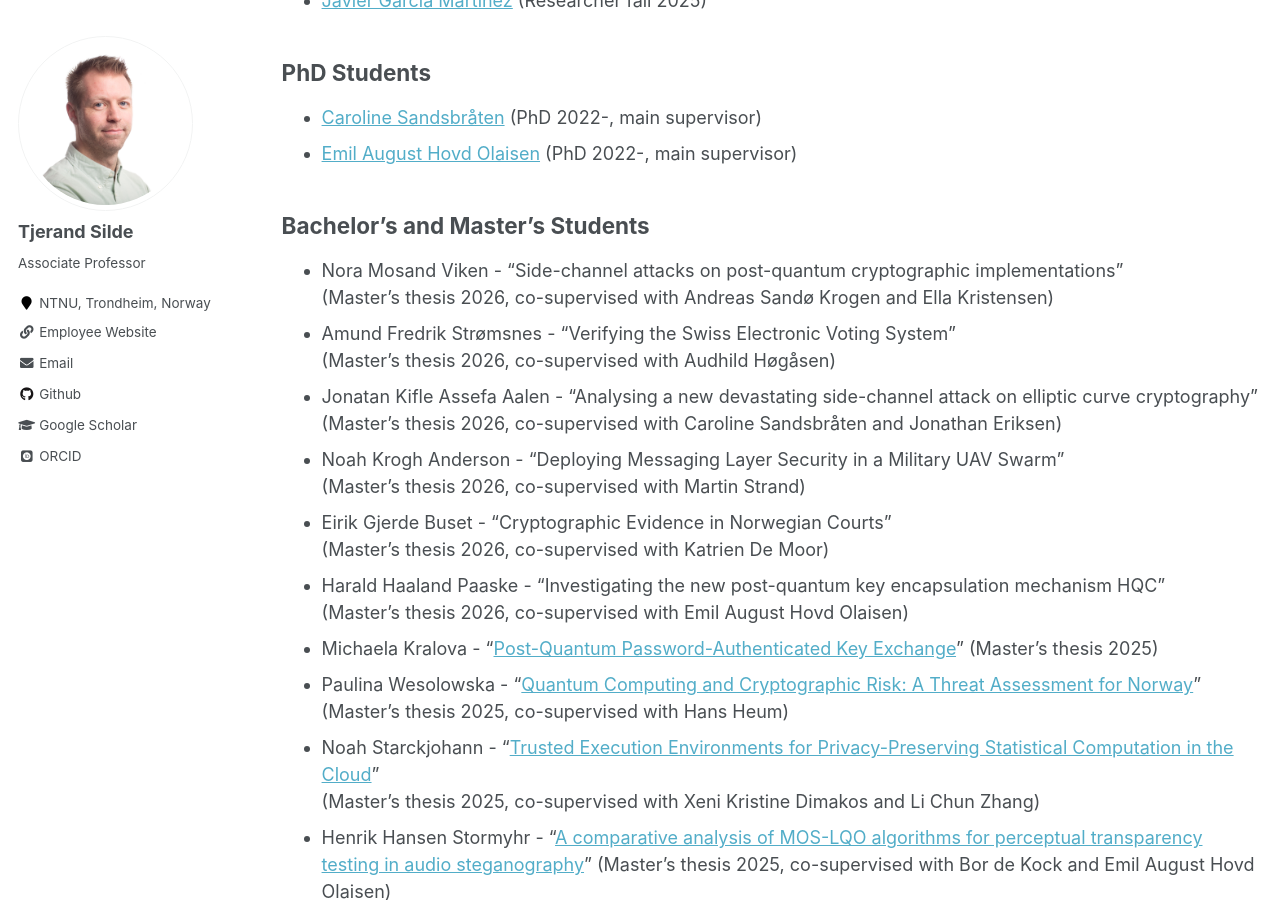
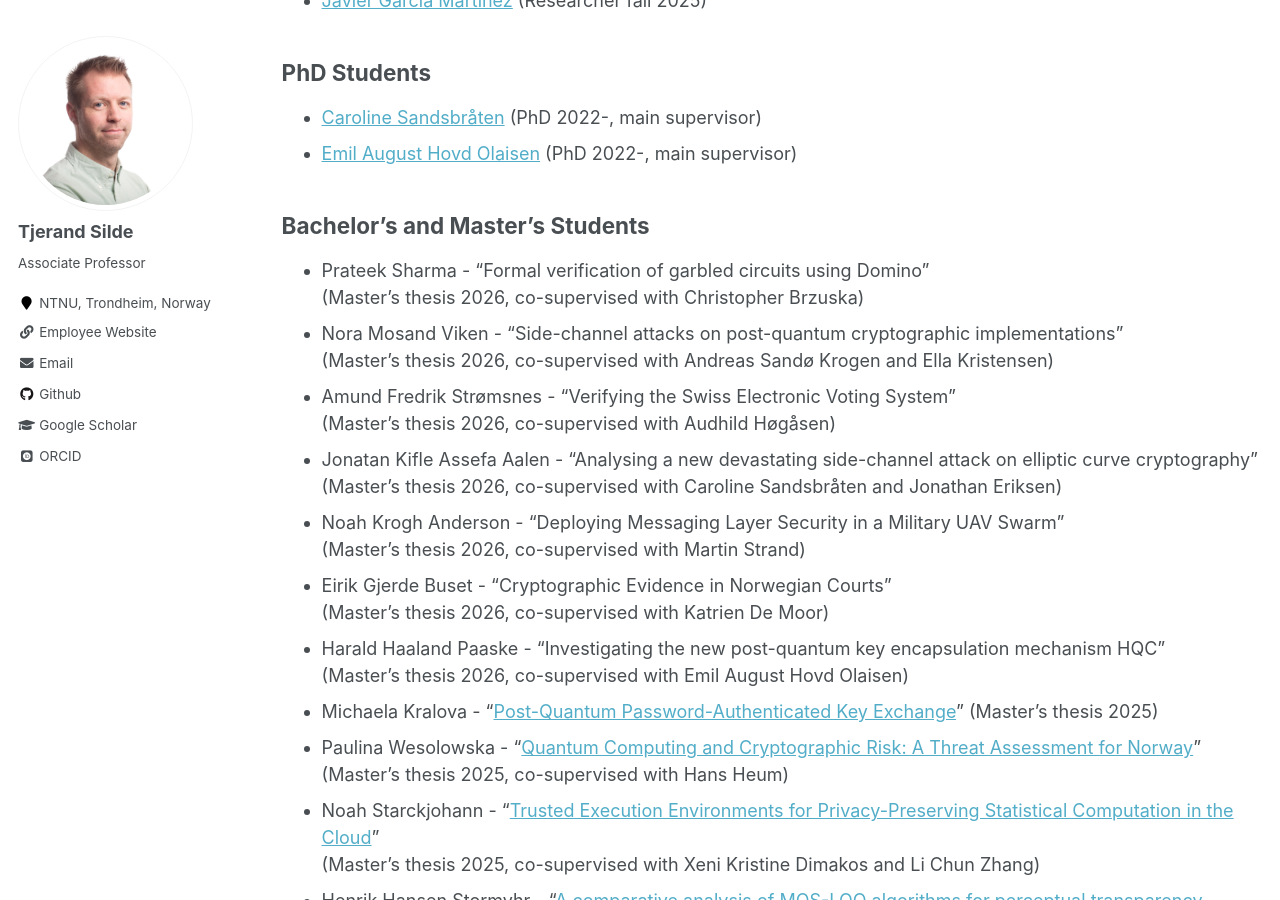
Before and after one commit to tjesi/tjesi.github.io, a Jekyll site: the page built from _pages/people.md, in a window 1280 px wide and 900 px high, scrolled down 366 px. Built offline with Jekyll 4.4.1, drawn with Linux system fonts in a browser that asks for light colours; some web fonts are replaced.

Commit message:
Update people.md

```diff
--- a/_pages/people.md
+++ b/_pages/people.md
@@ -20,6 +20,8 @@ author_profile: true
 
 ## Bachelor's and Master's Students
 
+- Prateek Sharma - “Formal verification of garbled circuits using Domino”
+(Master's thesis 2026, co-supervised with Christopher Brzuska)
 - Nora Mosand Viken - “Side-channel attacks on post-quantum cryptographic implementations”
 (Master's thesis 2026, co-supervised with Andreas Sandø Krogen and Ella Kristensen)
 - Amund Fredrik Strømsnes - "Verifying the Swiss Electronic Voting System"
```
